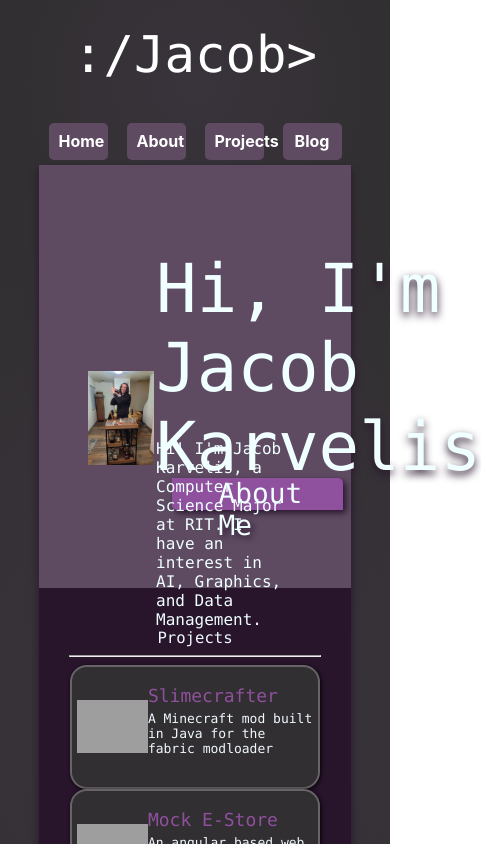
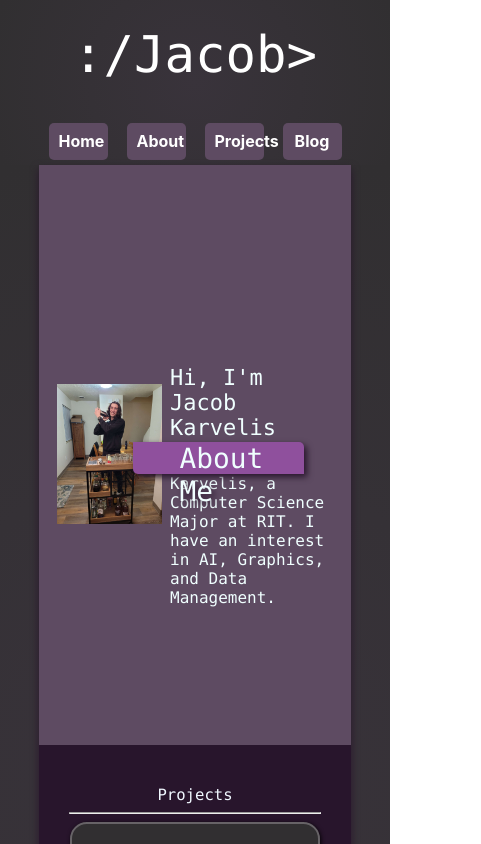
Before and after one commit to jak9527/jak9527.github.io, a React (Create React App) app in the folder personalwebsite/: page / in a window 390 px wide. Shown: the top 844 px of the page, 481 px wide, since content can reach past the window. Built offline with nearby package versions, Linux system fonts and the light colour scheme; grey boxes are pictures that could not be loaded.

Commit message:
The home page now scales correctly pretty much perfectly. The visual design could use a little work but it is now always legible

```diff
--- a/personalwebsite/src/pages/Home.css
+++ b/personalwebsite/src/pages/Home.css
@@ -23,28 +23,35 @@
 
 
 /* About Summary CSS */
-
-.AboutSummaryComponent{
-  display: flex;
-  width: fit-content;
-  height: fit-content;
-  margin-top: 0vh;
+@media screen and (max-width: 1920px){
+  .AboutSummaryGrid{
+    display: grid;
+    grid-template-columns: 1fr;
+    width: 100%;
+    height: 500px;
+    margin-top: 40px;
+    margin-left: auto;
+    margin-right: auto;
+  }
+  .AboutSummaryGrid div{
+    /* padding: 50px; */
+    grid-row-start: 1;
+    grid-column-start: 1;
   }
 
   .TitleText{
     font-family: 'Lucida Console', 'Lucida Sans Regular', 'Lucida Grande', 'Lucida Sans Unicode', Geneva, Verdana, sans-serif;
-  font-size: 8vh;
-  padding-left: 30vw;
+    font-size: 70px;
+    margin-left: 42%;
     text-align: left;
-  margin-top: 10vh;
+    /* margin-top: 10vh; */
     color: azure;
-
   }
 
   .TitleLink{
     order:2;
     font-family: 'Lucida Console', 'Lucida Sans Regular', 'Lucida Grande', 'Lucida Sans Unicode', Geneva, Verdana, sans-serif;
-  line-height: 3.8vh;
+    /* line-height: 3.8vh; */
     font-size: 3.3vh;
     color: azure;
     display: block;
@@ -58,14 +65,71 @@
     text-align: left;
     padding-left: 12vw;
     margin-left: 30%;
-  margin-top: -9vh;
+    margin-top: -7%;
     filter:drop-shadow(3px 3px 3px #28152c);
     transition:all 300ms
   }
   .TitleLink:hover{
     order:2;
     font-family: 'Lucida Console', 'Lucida Sans Regular', 'Lucida Grande', 'Lucida Sans Unicode', Geneva, Verdana, sans-serif;
-  line-height: 3.8vh;
+    /* line-height: 3.8vh; */
+    /* font-size: 3.3vh; */
+    color: azure;
+    display: block;
+    /* background-color: #922FA8; */
+    background-color: #8f509d;
+    /* width: 32vw; */
+    /* height: 3.8vh; */
+    border-bottom-left-radius: 5px;
+    border-top-right-radius: 5px;
+    text-decoration: none;
+    text-align: left;
+    padding-left: 12vw;
+    /* margin-left: 30.15%; */
+    /* margin-top: -9.15vh; */
+    filter:drop-shadow(1px 1px 1px #28152c);
+  }
+
+  .AboutTextComponent{
+    font-family: 'Lucida Console', 'Lucida Sans Regular', 'Lucida Grande', 'Lucida Sans Unicode', Geneva, Verdana, sans-serif;
+    color: azure;
+    /* position: absolute; */
+    margin-left: 42%;
+    margin-top: 21%;
+    text-align: left;
+    /* padding-right: 20%; */
+  }
+
+  .HeadshotImage{
+    /* background-color: #28152c; */
+    background-image: url("../images/barcart.jpg");
+    background-size: 18vw;
+    background-position: center;
+    background-repeat: no-repeat;
+    /* position: absolute; */
+    margin-left: 20%;
+    max-height: 110%;
+    max-width: 21%;
+    /* top: 5vh;
+    bottom: 0px;
+    left: 12.5vw;
+    right: 0vw;   */
+  }
+}
+@media screen and (max-width: 1510px) {
+  .TitleText{
+    font-family: 'Lucida Console', 'Lucida Sans Regular', 'Lucida Grande', 'Lucida Sans Unicode', Geneva, Verdana, sans-serif;
+    font-size: 60px;
+    margin-left: 42%;
+    text-align: left;
+    /* margin-top: 10vh; */
+    color: azure;
+  }
+
+  .TitleLink{
+    order:2;
+    font-family: 'Lucida Console', 'Lucida Sans Regular', 'Lucida Grande', 'Lucida Sans Unicode', Geneva, Verdana, sans-serif;
+    /* line-height: 3.8vh; */
     font-size: 3.3vh;
     color: azure;
     display: block;
@@ -78,34 +142,234 @@
     text-decoration: none;
     text-align: left;
     padding-left: 12vw;
-  margin-left: 30.15%;
-  margin-top: -9.15vh;
+    margin-left: 30%;
+    margin-top: -6%;
+    filter:drop-shadow(3px 3px 3px #28152c);
+    transition:all 300ms
+  }
+  .TitleLink:hover{
+    order:2;
+    font-family: 'Lucida Console', 'Lucida Sans Regular', 'Lucida Grande', 'Lucida Sans Unicode', Geneva, Verdana, sans-serif;
+    /* line-height: 3.8vh; */
+    /* font-size: 3.3vh; */
+    color: azure;
+    display: block;
+    /* background-color: #922FA8; */
+    background-color: #8f509d;
+    /* width: 32vw; */
+    /* height: 3.8vh; */
+    border-bottom-left-radius: 5px;
+    border-top-right-radius: 5px;
+    text-decoration: none;
+    text-align: left;
+    padding-left: 12vw;
+    /* margin-left: 30.15%; */
+    /* margin-top: -9.15vh; */
     filter:drop-shadow(1px 1px 1px #28152c);
   }
 
   .AboutTextComponent{
     font-family: 'Lucida Console', 'Lucida Sans Regular', 'Lucida Grande', 'Lucida Sans Unicode', Geneva, Verdana, sans-serif;
     color: azure;
-  position: absolute;
-  margin-left: 30vw;
-  margin-top: 32.5vh;
+    /* position: absolute; */
+    margin-left: 42%;
+    margin-top: 20%;
     text-align: left;
-  padding-right: 20%;
+    /* padding-right: 20%; */
+  }
+}
+
+@media screen and (max-width: 1500px) {
+  .TitleText{
+    font-family: 'Lucida Console', 'Lucida Sans Regular', 'Lucida Grande', 'Lucida Sans Unicode', Geneva, Verdana, sans-serif;
+    font-size: 40px;
+    margin-left: 42%;
+    text-align: left;
+    margin-top: 120px;
+    color: azure;
+  }
+
+  .TitleLink{
+    order:2;
+    font-family: 'Lucida Console', 'Lucida Sans Regular', 'Lucida Grande', 'Lucida Sans Unicode', Geneva, Verdana, sans-serif;
+    /* line-height: 3.8vh; */
+    font-size: 3.3vh;
+    color: azure;
+    display: block;
+    /* background-color: #922FA8; */
+    background-color: #8f509d;
+    width: 32vw;
+    height: 3.8vh;
+    border-bottom-left-radius: 5px;
+    border-top-right-radius: 5px;
+    text-decoration: none;
+    text-align: left;
+    padding-left: 12vw;
+    margin-left: 30%;
+    margin-top: -40px;
+    margin-bottom: auto;
+    filter:drop-shadow(3px 3px 3px #28152c);
+    transition:all 300ms
+  }
+  .TitleLink:hover{
+    order:2;
+    font-family: 'Lucida Console', 'Lucida Sans Regular', 'Lucida Grande', 'Lucida Sans Unicode', Geneva, Verdana, sans-serif;
+    /* line-height: 3.8vh; */
+    /* font-size: 3.3vh; */
+    color: azure;
+    display: block;
+    /* background-color: #922FA8; */
+    background-color: #8f509d;
+    /* width: 32vw; */
+    /* height: 3.8vh; */
+    border-bottom-left-radius: 5px;
+    border-top-right-radius: 5px;
+    text-decoration: none;
+    text-align: left;
+    padding-left: 12vw;
+    /* margin-left: 30.15%; */
+    /* margin-top: -9.15vh; */
+    filter:drop-shadow(1px 1px 1px #28152c);
+  }
+
+  .AboutTextComponent{
+    font-family: 'Lucida Console', 'Lucida Sans Regular', 'Lucida Grande', 'Lucida Sans Unicode', Geneva, Verdana, sans-serif;
+    color: azure;
+    /* position: absolute; */
+    margin-left: 42%;
+    margin-top: 250px;
+    margin-bottom:auto;
+    text-align: left;
+    /* padding-right: 20%; */
+  }
+}
+
+@media screen and (max-width: 800px) {
+  .TitleText{
+    font-family: 'Lucida Console', 'Lucida Sans Regular', 'Lucida Grande', 'Lucida Sans Unicode', Geneva, Verdana, sans-serif;
+    font-size: 30px;
+    margin-left: 42%;
+    text-align: left;
+    margin-top: 150px;
+    color: azure;
+  }
+
+  .TitleLink{
+    order:2;
+    font-family: 'Lucida Console', 'Lucida Sans Regular', 'Lucida Grande', 'Lucida Sans Unicode', Geneva, Verdana, sans-serif;
+    /* line-height: 3.8vh; */
+    font-size: 3.3vh;
+    color: azure;
+    display: block;
+    /* background-color: #922FA8; */
+    background-color: #8f509d;
+    width: 32vw;
+    height: 3.8vh;
+    border-bottom-left-radius: 5px;
+    border-top-right-radius: 5px;
+    text-decoration: none;
+    text-align: left;
+    padding-left: 12vw;
+    margin-left: 30%;
+    margin-top: -30px;
+    margin-bottom: auto;
+    filter:drop-shadow(3px 3px 3px #28152c);
+    transition:all 300ms
+  }
+  .TitleLink:hover{
+    order:2;
+    font-family: 'Lucida Console', 'Lucida Sans Regular', 'Lucida Grande', 'Lucida Sans Unicode', Geneva, Verdana, sans-serif;
+    /* line-height: 3.8vh; */
+    /* font-size: 3.3vh; */
+    color: azure;
+    display: block;
+    /* background-color: #922FA8; */
+    background-color: #8f509d;
+    /* width: 32vw; */
+    /* height: 3.8vh; */
+    border-bottom-left-radius: 5px;
+    border-top-right-radius: 5px;
+    text-decoration: none;
+    text-align: left;
+    padding-left: 12vw;
+    /* margin-left: 30.15%; */
+    /* margin-top: -9.15vh; */
+    filter:drop-shadow(1px 1px 1px #28152c);
+  }
+
+  .AboutTextComponent{
+    font-family: 'Lucida Console', 'Lucida Sans Regular', 'Lucida Grande', 'Lucida Sans Unicode', Geneva, Verdana, sans-serif;
+    color: azure;
+    /* position: absolute; */
+    margin-left: 42%;
+    margin-top: 250px;
+    margin-bottom:auto;
+    text-align: left;
+    /* padding-right: 20%; */
+  }
+}
+
+@media screen and (max-width: 600px) {
+  .TitleText{
+    font-family: 'Lucida Console', 'Lucida Sans Regular', 'Lucida Grande', 'Lucida Sans Unicode', Geneva, Verdana, sans-serif;
+    font-size: 25px;
+    margin-left: 42%;
+    text-align: left;
+    margin-top: 160px;
+    color: azure;
+  }
+
+  .TitleLink{
+    order:2;
+    font-family: 'Lucida Console', 'Lucida Sans Regular', 'Lucida Grande', 'Lucida Sans Unicode', Geneva, Verdana, sans-serif;
+    /* line-height: 3.8vh; */
+    font-size: 3.3vh;
+    color: azure;
+    display: block;
+    /* background-color: #922FA8; */
+    background-color: #8f509d;
+    width: 32vw;
+    height: 3.8vh;
+    border-bottom-left-radius: 5px;
+    border-top-right-radius: 5px;
+    text-decoration: none;
+    text-align: left;
+    padding-left: 12vw;
+    margin-left: 30%;
+    margin-top: -20px;
+    margin-bottom: auto;
+    filter:drop-shadow(3px 3px 3px #28152c);
+    transition:all 300ms
   }
 
   .HeadshotImage{
     /* background-color: #28152c; */
     background-image: url("../images/barcart.jpg");
-  background-size: 18vw;
+    background-size: 27vw;
     background-position: center;
     background-repeat: no-repeat;
-  position: absolute;
-  height: 50vh;
-  width: 17vw;
-  top: 5vh;
+    /* position: absolute; */
+    margin-top: auto;
+    margin-bottom: auto;
+    margin-left: 5%;
+    height: 350px;
+    max-width: 35%;
+    /* top: 5vh;
     bottom: 0px;
     left: 12.5vw;
-  right: 0vw;
+    right: 0vw;   */
+  }
+}
+
+@media screen and (max-width: 475px) {
+  .TitleText{
+    font-family: 'Lucida Console', 'Lucida Sans Regular', 'Lucida Grande', 'Lucida Sans Unicode', Geneva, Verdana, sans-serif;
+    font-size: 22px;
+    margin-left: 42%;
+    text-align: left;
+    margin-top: 160px;
+    color: azure;
+  }
 }
 
 /* Project Summary CSS */
@@ -173,7 +437,7 @@
   height: fit-content;
   padding-top: 40px;
   padding-bottom: 40px;
-  margin-top: 20vw;
+  margin-top: 40px;
   /* padding-top: 0%; */
   background-color: #28152c;
 }
--- a/personalwebsite/src/pages/Home.js
+++ b/personalwebsite/src/pages/Home.js
@@ -6,11 +6,14 @@ import {BrowserRouter as Router, Routes, Route, Link} from "react-router-dom";
 // About Summary Components
 function AboutSummary(){
     return (
-        <div className='AboutSummaryComponent'>
-            <HeadshotComponent />
-            <AboutTitleComponent />
-            <AboutTextComponent />
+        <div style={{display:"flex"}}>
+            <div className='AboutSummaryGrid'>
+                <HeadshotComponent />
+                <AboutTitleComponent />
+                <AboutTextComponent />
+            </div>
         </div>
+
     )
 }
 
@@ -22,7 +25,7 @@ function HeadshotComponent(){
 
 function AboutTitleComponent(){
     return (
-        <div>
+        <div style={{width:"100%"}}>
             <p className='TitleText'>Hi, I'm<br></br>
             Jacob Karvelis</p>
             <Link to="/about" className="TitleLink">About Me</Link>
```
Lines whose indentation alone changed are shown as unchanged.
